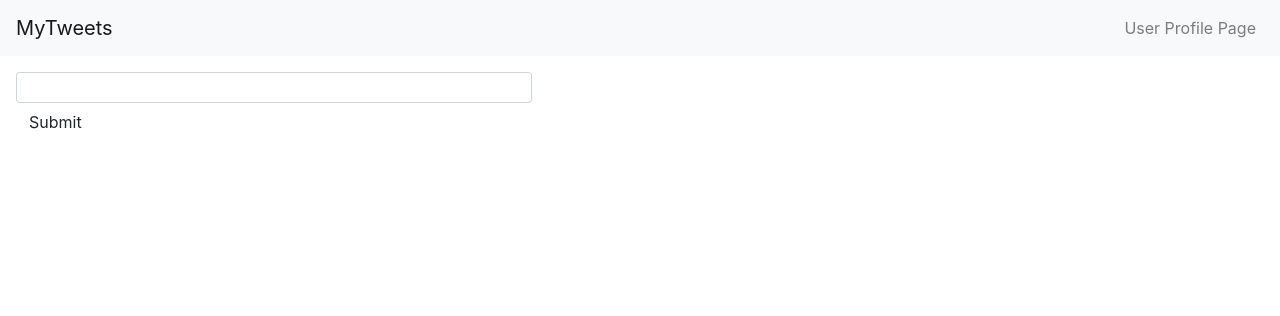
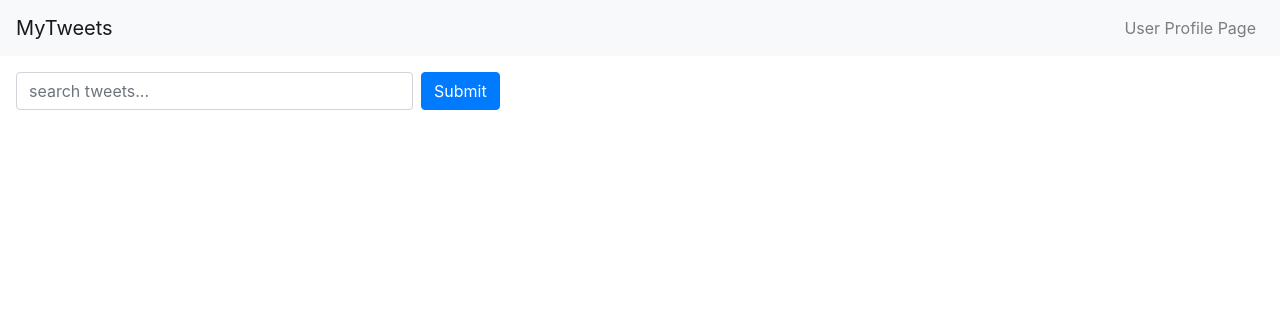
Before and after one commit to rivikantha/mytweets, a Django app: page /search/ in a window 1280 px wide. Shown: the top 316 px of the page. Run offline with Django 3.2, Linux system fonts and the light colour scheme; some libraries are stand-ins or nearby versions.

Commit message:
search tweets function working with ajax

```diff
--- /dev/null
+++ b/static/js/search.js
@@ -0,0 +1,9 @@
+$('#search-form').submit(function(e){
+
+	$.post('/search/',$(this).serialize(),function(data){
+
+		$('.tweets').html(data);
+	});
+
+	e.preventDefault();
+});
--- a/templates/tweets/search.html
+++ b/templates/tweets/search.html
@@ -1,21 +1,20 @@
 {% extends "base.html" %}
-{% load staticfiles %}
+{% load static %}
 
 {% block content %}
 
 	<div class="row clearfix">
 
-		<div class="col-md-5 column mt-3 ml-3 mb-0">
+		<div class="col-md-8 column mt-3 ml-3">
 
-			<form id="search-form" action="." method="post">
+			<form id="search-form" class="form-inline" action="." method="post">
 				{% csrf_token %}
 
-				<div class="input-group input-group-sm fieldWrapper">
-			    	{{ search.query.errors }}
-					{{ search.query }}
-				</div>
+				<label class="sr-only" for="search-quer">Search tweets</label>
+				{{ search.query.errors }}
+				{{ search.query }}
 
-				<button type="submit" class="btn btn-search mb-2">Submit</button>
+				<button type="submit" class="btn btn-primary mb-2">Submit</button>
 
 			</form>
 		</div>
--- a/tweets/forms.py
+++ b/tweets/forms.py
@@ -5,4 +5,4 @@ class TweetForm(forms.Form):
 	country = forms.CharField(widget=forms.HiddenInput())
 
 class SearchForm(forms.Form):
-	query = forms.CharField(label="Enter a keyword to search for", widget=forms.TextInput(attrs={'size':32,'class':'form-control'}))
+	query = forms.CharField(label="Enter a keyword to search for", widget=forms.TextInput(attrs={'size':32,'class':'form-control mb-2 mr-sm-2', 'id':'search-query', 'placeholder':'search tweets...'}))
--- a/tweets/views.py
+++ b/tweets/views.py
@@ -1,12 +1,15 @@
 from django.shortcuts import render
 from django.http import HttpResponse
 from django.http import HttpResponseRedirect
+from django.template.loader import render_to_string
+from django.template import Context
 from django.views.generic import View
 from user_profile.models import User
 from .models import Tweet
 from .forms import TweetForm
 from .forms import SearchForm
 from .models import Hashtag
+import json
 
 class Index(View):
 
@@ -89,3 +92,22 @@ class Search(View):
 		params['search'] = form
 
 		return render(request,"tweets/search.html",params)
+
+
+	def post(self, request):
+
+		form = SearchForm(request.POST)
+
+		if form.is_valid():
+
+			query = form.cleaned_data['query']
+			tweets = Tweet.objects.filter(text__icontains=query)
+			context = {"query": query, "tweets": tweets}
+
+			return_str = render_to_string('partials/_tweet_search.html',context)
+
+			return HttpResponse(json.dumps(return_str),content_type="application/json")
+
+		else:
+
+			return HttpResponseRedirect("/search")
```
Also changed, not shown: templates/partials/_tweet_search.html (added, +19 -0 lines).
